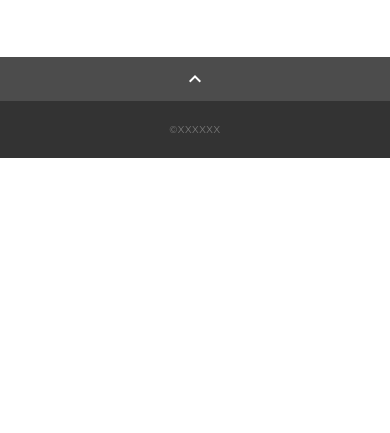
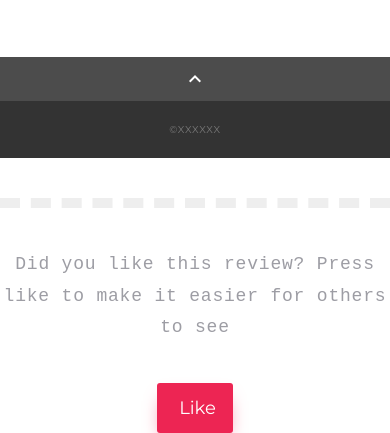
Before and after one commit to kai-777/portfolio, a plain HTML site: page docs/index.html in a window 390 px wide. Shown: the part 910-1343 px from the top of the page. Before the commit the page ends 1068 px from the top, so only its background shows below. Drawn offline with nearby package versions, Linux system fonts and the light colour scheme.

Commit message:
いいね！の追加

```diff
--- a/docs/css/style.css
+++ b/docs/css/style.css
@@ -308,4 +308,51 @@ li {
     padding: 20px;
   }
 
+  .like-content {
+    display: inline-block;
+    width: 100%;
+    margin: 40px 0 0;
+    padding: 40px 0 0;
+    font-size: 18px;
+    border-top: 10px dashed #eee;
+    text-align: center;
 }
+.like-content span {
+	color: #9d9da4;
+	font-family: monospace;
+}
+.like-content .btn-secondary {
+	  display: block;
+	  margin: 40px auto 0px;
+    text-align: center;
+    background: #ed2553;
+    border-radius: 3px;
+    box-shadow: 0 10px 20px -8px rgb(240, 75, 113);
+    padding: 10px 17px;
+    font-size: 18px;
+    cursor: pointer;
+    border: none;
+    outline: none;
+    color: #ffffff;
+    text-decoration: none;
+    -webkit-transition: 0.3s ease;
+    transition: 0.3s ease;
+}
+.like-content .btn-secondary:hover {
+	  transform: translateY(-3px);
+}
+.like-content .btn-secondary .fa {
+	  margin-right: 5px;
+}
+.animate-like {
+	animation-name: likeAnimation;
+	animation-iteration-count: 1;
+	animation-fill-mode: forwards;
+	animation-duration: 0.65s;
+}
+@keyframes likeAnimation {
+  0%   { transform: scale(30); }
+  100% { transform: scale(1); }
+}
+
+}
--- a/docs/index.html
+++ b/docs/index.html
@@ -113,5 +113,17 @@
 	<script
 		src="https://ajax.googleapis.com/ajax/libs/jquery/3.5.1/jquery.min.js"></script>
 	<script src="js/script.js"></script>
+
+	<div class="like-content">
+
+  <span>
+    Did you like this review? Press like to make it easier for others to see
+  </span>
+
+  <button class="btn-secondary like-review">
+    <i class="fa fa-heart" aria-hidden="true"></i> Like
+  </button>
+
+</div>
 </body>
 </html>
--- a/docs/js/script.js
+++ b/docs/js/script.js
@@ -18,3 +18,10 @@ $(function () {
   });
 
 });
+
+$(function(){
+	$(document).one('click', '.like-review', function(e) {
+		$(this).html('<i class="fa fa-heart" aria-hidden="true"></i> You liked this');
+		$(this).children('.fa-heart').addClass('animate-like');
+	});
+});
```
